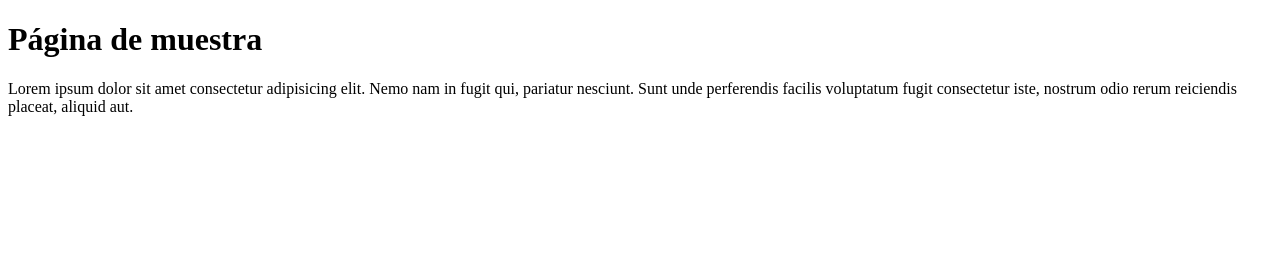
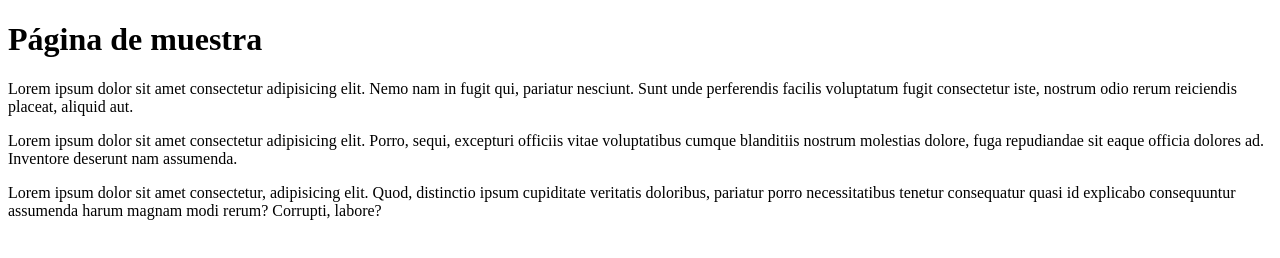
Before and after one commit to kvel83/demo, a plain HTML site: page pagina1.html in a window 1280 px wide. Drawn offline with Linux system fonts and the light colour scheme.

Commit message:
se agregan 2 parrafos

```diff
--- a/pagina1.html
+++ b/pagina1.html
@@ -9,6 +9,8 @@
 <body>
     <h1>Página de muestra</h1>
     <p>Lorem ipsum dolor sit amet consectetur adipisicing elit. Nemo nam in fugit qui, pariatur nesciunt. Sunt unde perferendis facilis voluptatum fugit consectetur iste, nostrum odio rerum reiciendis placeat, aliquid aut.</p>
+    <p>Lorem ipsum dolor sit amet consectetur adipisicing elit. Porro, sequi, excepturi officiis vitae voluptatibus cumque blanditiis nostrum molestias dolore, fuga repudiandae sit eaque officia dolores ad. Inventore deserunt nam assumenda.</p>
+    <p>Lorem ipsum dolor sit amet consectetur, adipisicing elit. Quod, distinctio ipsum cupiditate veritatis doloribus, pariatur porro necessitatibus tenetur consequatur quasi id explicabo consequuntur assumenda harum magnam modi rerum? Corrupti, labore?</p>
     <a href="index.html"></a>
 </body>
 </html>
```
